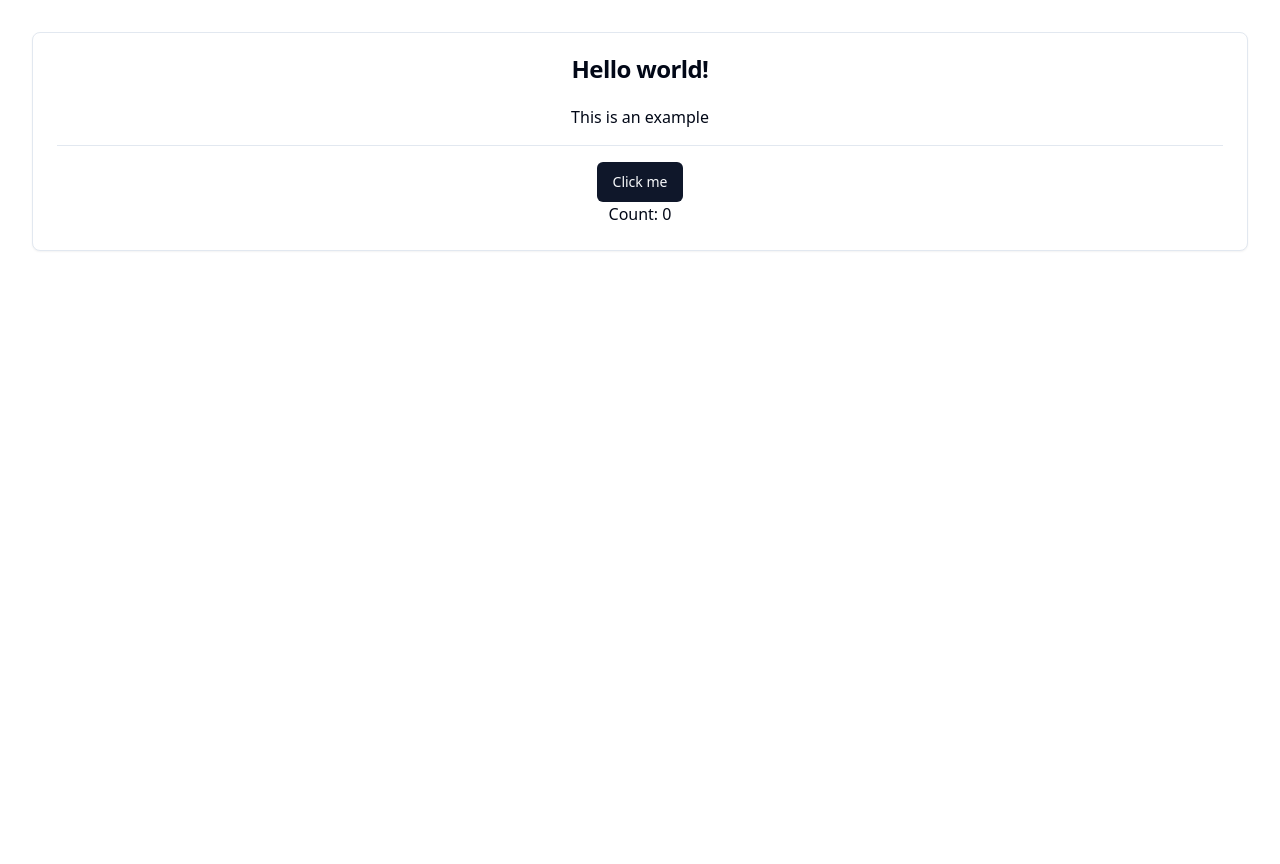
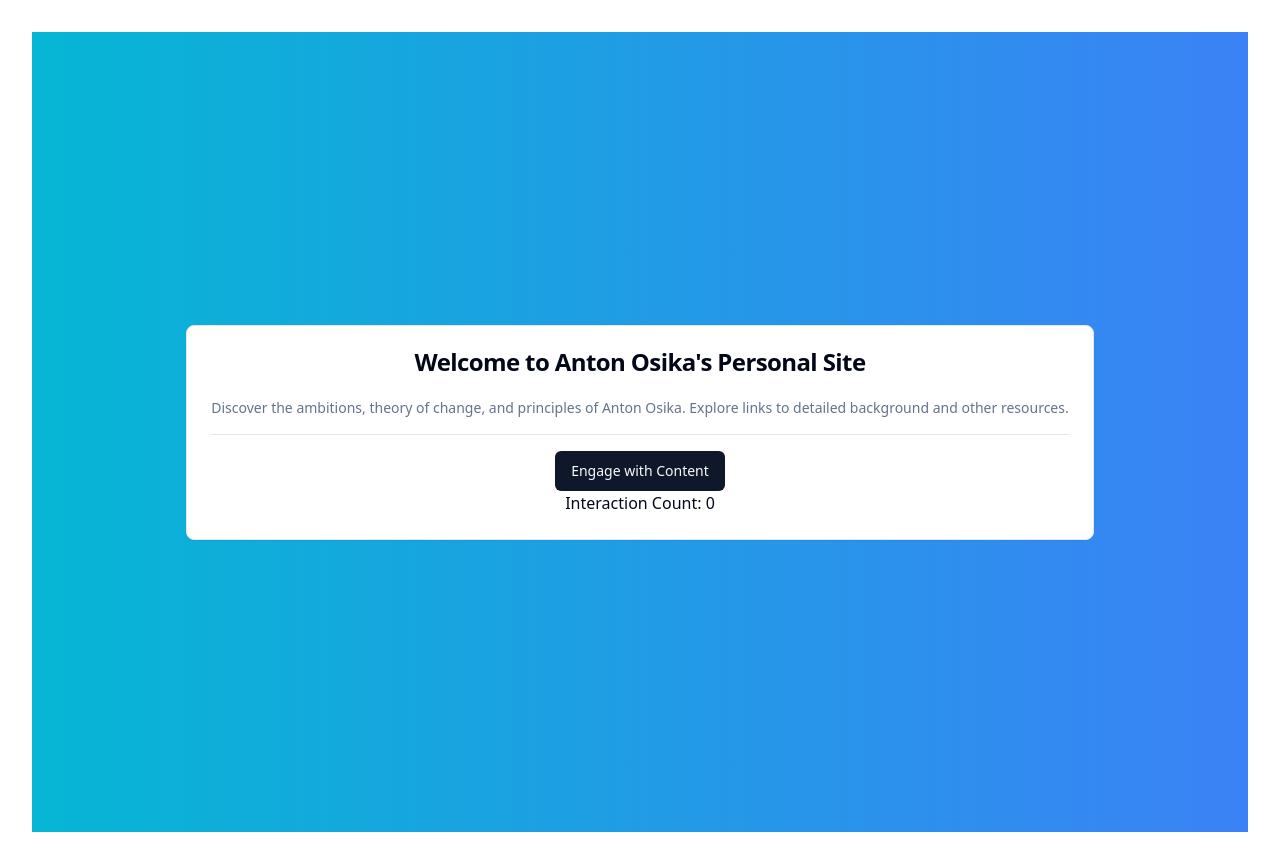
Before and after one commit to GPT-Engineer-App/humanity-reach-potential, a React (Vite) app: page / in a window 1280 px wide. Before the commit the page ends 800 px from the top, so only its background shows below. Built offline with nearby package versions, Linux system fonts and the light colour scheme.

Commit message:
Created a modern and visually appealing personal website for Anton Osika with engaging visuals and slide-in animations.

```diff
--- a/src/App.jsx
+++ b/src/App.jsx
@@ -4,6 +4,7 @@ import {
   CardHeader,
   CardTitle,
   CardContent,
+  CardDescription,
 } from "@/components/ui/card.jsx";
 import { Button } from "@/components/ui/button.jsx";
 import "./App.css";
@@ -13,17 +14,21 @@ function App() {
 
   return (
     <>
+      <div className="flex flex-col items-center justify-center min-h-screen bg-gradient-to-r from-cyan-500 to-blue-500">
         <Card>
           <CardHeader>
-          <CardTitle>Hello world!</CardTitle>
+            <CardTitle>Welcome to Anton Osika's Personal Site</CardTitle>
           </CardHeader>
           <CardContent>
-          <p>This is an example</p>
+            <CardDescription>
+              Discover the ambitions, theory of change, and principles of Anton Osika. Explore links to detailed background and other resources.
+            </CardDescription>
             <hr className="my-4" />
-          <Button onClick={() => setCount(count + 1)}>Click me</Button>
-          <div>Count: {count}</div>
+            <Button onClick={() => setCount(count + 1)}>Engage with Content</Button>
+            <div>Interaction Count: {count}</div>
           </CardContent>
         </Card>
+      </div>
     </>
   );
 }
```
Also changed, not shown: 1 other file (tests, documents, lock files or other folders). Lines whose indentation alone changed are shown as unchanged.
